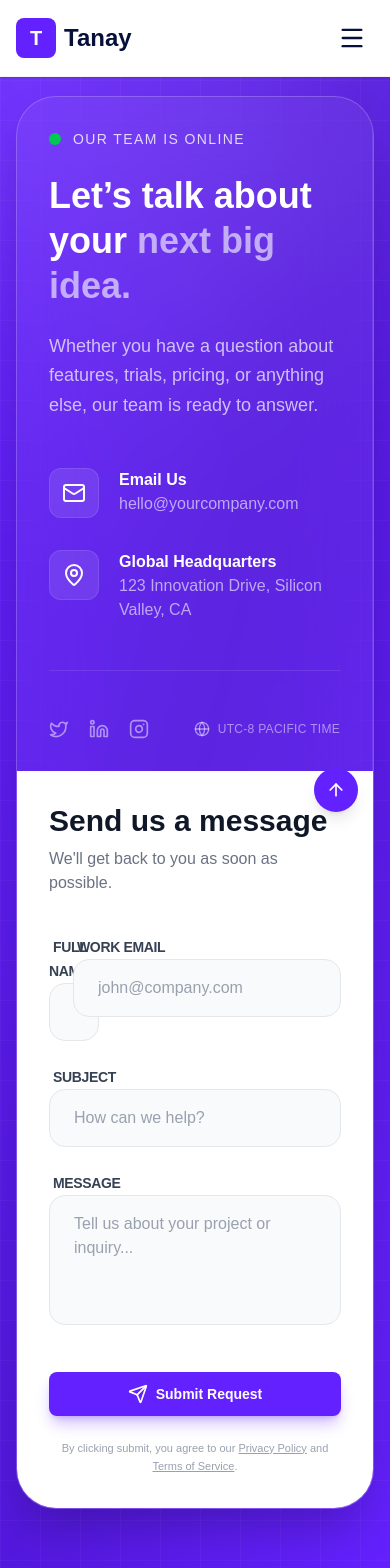
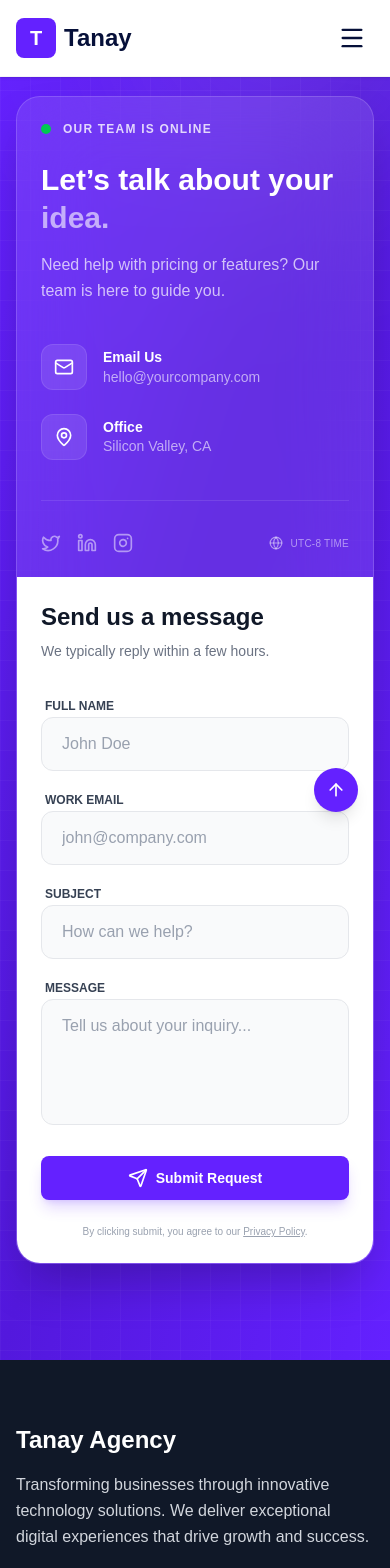
Before and after one commit to NashedShahRoni22/tanay-agencey, a Next.js app: page /contact in a window 390 px wide. Shown: the top 1568 px of the page. Built offline with nearby package versions, Linux system fonts and the light colour scheme.

Commit message:
known responsive issue fixed of testimonial and contact page

```diff
--- a/app/contact/page.jsx
+++ b/app/contact/page.jsx
@@ -27,16 +27,16 @@ const ContactPage = () => {
   };
 
   return (
-    <section className="relative min-h-screen bg-gradient-to-br from-primary via-primary-dark to-primary py-24 lg:py-48 px-4 overflow-hidden">
+    <section className="relative min-h-screen bg-gradient-to-br from-primary via-primary-dark to-primary py-24 md:py-36 lg:py-48 px-4 overflow-hidden">
 
-      {/* --- Professional Animated Background --- */}
+      {/* --- Animated Background --- */}
       <div className="absolute inset-0 z-0">
         <motion.div
           animate={{ scale: [1, 1.1, 1], rotate: [0, 45, 0] }}
           transition={{ duration: 15, repeat: Infinity }}
-          className="absolute -top-[20%] -right-[10%] w-[600px] h-[600px] bg-white/10 rounded-full blur-[120px]"
+          className="absolute -top-[10%] -right-[10%] w-[300px] md:w-[600px] h-[300px] md:h-[600px] bg-white/10 rounded-full blur-[80px] md:blur-[120px]"
         />
-        <div className="absolute inset-0 bg-[linear-gradient(rgba(255,255,255,.03)_1px,transparent_1px),linear-gradient(90deg,rgba(255,255,255,.03)_1px,transparent_1px)] bg-[size:40px_40px]" />
+        <div className="absolute inset-0 bg-[linear-gradient(rgba(255,255,255,.03)_1px,transparent_1px),linear-gradient(90deg,rgba(255,255,255,.03)_1px,transparent_1px)] bg-[size:30px_30px] md:bg-[size:40px_40px]" />
       </div>
 
       <div className="max-w-7xl mx-auto relative z-10">
@@ -44,120 +44,120 @@ const ContactPage = () => {
           variants={containerVars}
           initial="initial"
           animate="animate"
-          className="grid lg:grid-cols-12 gap-0 bg-white/5 backdrop-blur-2xl rounded-[2.5rem] border border-white/20 shadow-2xl overflow-hidden"
+          className="grid lg:grid-cols-12 gap-0 bg-white/5 backdrop-blur-2xl rounded-3xl md:rounded-[2.5rem] border border-white/20 shadow-2xl overflow-hidden"
         >
 
-          {/* LEFT COLUMN: Contact Narrative */}
-          <div className="lg:col-span-5 p-8 md:p-14 flex flex-col justify-between border-r border-white/10">
+          {/* LEFT COLUMN: Info Section */}
+          <div className="lg:col-span-5 p-6 sm:p-10 md:p-14 flex flex-col justify-between lg:border-r border-white/10 bg-white/5 lg:bg-transparent">
             <div>
               <motion.div variants={itemVars} className="flex items-center gap-3 mb-6">
-                <span className="relative flex h-3 w-3">
+                <span className="relative flex h-2.5 w-2.5">
                   <span className="animate-ping absolute inline-flex h-full w-full rounded-full bg-green-400 opacity-75"></span>
-                  <span className="relative inline-flex rounded-full h-3 w-3 bg-green-500"></span>
+                  <span className="relative inline-flex rounded-full h-2.5 w-2.5 bg-green-500"></span>
                 </span>
-                <span className="text-white/80 text-sm font-medium tracking-widest uppercase">Our team is online</span>
+                <span className="text-white/80 text-xs font-bold tracking-widest uppercase">Our team is online</span>
               </motion.div>
 
-              <motion.h1 variants={itemVars} className="text-4xl md:text-5xl font-bold text-white mb-6 leading-tight">
-                Let’s talk about your <span className="text-white/60">next big idea.</span>
+              <motion.h1 variants={itemVars} className="text-3xl md:text-5xl font-bold text-white mb-4 leading-tight">
+                Let’s talk about your <span className="text-white/60">idea.</span>
               </motion.h1>
 
-              <motion.p variants={itemVars} className="text-white/70 text-lg mb-12 leading-relaxed">
-                Whether you have a question about features, trials, pricing, or anything else, our team is ready to answer.
+              <motion.p variants={itemVars} className="text-white/70 text-base md:text-lg mb-10 leading-relaxed">
+                Need help with pricing or features? Our team is here to guide you.
               </motion.p>
 
-              <motion.div variants={itemVars} className="space-y-8">
-                <div className="group flex items-start gap-5">
-                  <div className="p-3 bg-white/10 rounded-xl border border-white/10">
-                    <Mail className="text-white w-6 h-6" />
+              <motion.div variants={itemVars} className="space-y-6 md:space-y-8">
+                <div className="flex items-center gap-4">
+                  <div className="p-3 bg-white/10 rounded-xl border border-white/10 shrink-0">
+                    <Mail className="text-white w-5 h-5 md:w-6 md:h-6" />
                   </div>
-                  <div>
-                    <h4 className="text-white font-semibold">Email Us</h4>
-                    <p className="text-white/60">hello@yourcompany.com</p>
+                  <div className="min-w-0">
+                    <h4 className="text-white font-semibold text-sm md:text-base">Email Us</h4>
+                    <p className="text-white/60 text-sm md:text-base truncate">hello@yourcompany.com</p>
                   </div>
                 </div>
 
-                <div className="group flex items-start gap-5">
-                  <div className="p-3 bg-white/10 rounded-xl border border-white/10">
-                    <MapPin className="text-white w-6 h-6" />
+                <div className="flex items-center gap-4">
+                  <div className="p-3 bg-white/10 rounded-xl border border-white/10 shrink-0">
+                    <MapPin className="text-white w-5 h-5 md:w-6 md:h-6" />
                   </div>
                   <div>
-                    <h4 className="text-white font-semibold">Global Headquarters</h4>
-                    <p className="text-white/60">123 Innovation Drive, Silicon Valley, CA</p>
+                    <h4 className="text-white font-semibold text-sm md:text-base">Office</h4>
+                    <p className="text-white/60 text-sm md:text-base leading-snug">Silicon Valley, CA</p>
                   </div>
                 </div>
               </motion.div>
             </div>
 
-            <motion.div variants={itemVars} className="pt-12 border-t border-white/10 mt-12 flex items-center justify-between">
-              <div className="flex gap-5">
+            <motion.div variants={itemVars} className="pt-8 border-t border-white/10 mt-10 flex flex-wrap items-center justify-between gap-4">
+              <div className="flex gap-4">
                 {[Twitter, Linkedin, Instagram].map((Icon, i) => (
                   <a key={i} href="#" className="text-white/50 hover:text-white transition-all transform hover:scale-110">
                     <Icon className="w-5 h-5" />
                   </a>
                 ))}
               </div>
-              <div className="flex items-center gap-2 text-white/50 text-xs tracking-wide">
-                <Globe className="w-4 h-4" />
-                <span>UTC-8 PACIFIC TIME</span>
+              <div className="flex items-center gap-2 text-white/50 text-[10px] md:text-xs tracking-wide">
+                <Globe className="w-3.5 h-3.5" />
+                <span>UTC-8 TIME</span>
               </div>
             </motion.div>
           </div>
 
-          {/* RIGHT COLUMN: Professional Form - NOW SOLID WHITE */}
-          <div className="lg:col-span-7 p-8 md:p-14 bg-white">
-            <motion.div variants={itemVars} className="mb-10">
-              <h2 className="text-3xl font-bold text-gray-900 mb-2">Send us a message</h2>
-              <p className="text-gray-500 font-medium">We'll get back to you as soon as possible.</p>
+          {/* RIGHT COLUMN: Form - Solid White */}
+          <div className="lg:col-span-7 p-6 sm:p-10 md:p-14 bg-white">
+            <motion.div variants={itemVars} className="mb-8 md:mb-10">
+              <h2 className="text-2xl md:text-3xl font-bold text-gray-900 mb-2">Send us a message</h2>
+              <p className="text-gray-500 text-sm md:text-base font-medium">We typically reply within a few hours.</p>
             </motion.div>
 
-            <motion.form variants={containerVars} className="grid grid-cols-1 md:grid-cols-2 gap-6">
-              <motion.div variants={itemVars} className="space-y-2 col-span-1">
-                <label className="text-sm font-bold text-gray-700 ml-1 uppercase tracking-tight">Full Name</label>
+            <motion.form variants={containerVars} className="grid grid-cols-1 md:grid-cols-2 gap-4 md:gap-6">
+              <motion.div variants={itemVars} className="space-y-1.5 col-span-1">
+                <label className="text-xs font-bold text-gray-700 ml-1 uppercase">Full Name</label>
                 <input
                   type="text"
                   placeholder="John Doe"
-                  className="w-full bg-gray-50 border border-gray-200 focus:border-primary focus:ring-4 focus:ring-primary/5 rounded-2xl px-6 py-4 text-gray-900 placeholder:text-gray-400 outline-none transition-all font-medium"
+                  className="w-full bg-gray-50 border border-gray-200 focus:border-primary focus:ring-4 focus:ring-primary/5 rounded-xl md:rounded-2xl px-5 py-3.5 md:py-4 text-gray-900 text-base placeholder:text-gray-400 outline-none transition-all"
                 />
               </motion.div>
 
-              <motion.div variants={itemVars} className="space-y-2 col-span-1">
-                <label className="text-sm font-bold text-gray-700 ml-1 uppercase tracking-tight">Work Email</label>
+              <motion.div variants={itemVars} className="space-y-1.5 col-span-1">
+                <label className="text-xs font-bold text-gray-700 ml-1 uppercase">Work Email</label>
                 <input
                   type="email"
                   placeholder="john@company.com"
-                  className="w-full bg-gray-50 border border-gray-200 focus:border-primary focus:ring-4 focus:ring-primary/5 rounded-2xl px-6 py-4 text-gray-900 placeholder:text-gray-400 outline-none transition-all font-medium"
+                  className="w-full bg-gray-50 border border-gray-200 focus:border-primary focus:ring-4 focus:ring-primary/5 rounded-xl md:rounded-2xl px-5 py-3.5 md:py-4 text-gray-900 text-base placeholder:text-gray-400 outline-none transition-all"
                 />
               </motion.div>
 
-              <motion.div variants={itemVars} className="space-y-2 col-span-2">
-                <label className="text-sm font-bold text-gray-700 ml-1 uppercase tracking-tight">Subject</label>
+              <motion.div variants={itemVars} className="space-y-1.5 col-span-full">
+                <label className="text-xs font-bold text-gray-700 ml-1 uppercase">Subject</label>
                 <input
                   type="text"
                   placeholder="How can we help?"
-                  className="w-full bg-gray-50 border border-gray-200 focus:border-primary focus:ring-4 focus:ring-primary/5 rounded-2xl px-6 py-4 text-gray-900 placeholder:text-gray-400 outline-none transition-all font-medium"
+                  className="w-full bg-gray-50 border border-gray-200 focus:border-primary focus:ring-4 focus:ring-primary/5 rounded-xl md:rounded-2xl px-5 py-3.5 md:py-4 text-gray-900 text-base placeholder:text-gray-400 outline-none transition-all"
                 />
               </motion.div>
 
-              <motion.div variants={itemVars} className="space-y-2 col-span-2">
-                <label className="text-sm font-bold text-gray-700 ml-1 uppercase tracking-tight">Message</label>
+              <motion.div variants={itemVars} className="space-y-1.5 col-span-full">
+                <label className="text-xs font-bold text-gray-700 ml-1 uppercase">Message</label>
                 <textarea
                   rows={4}
-                  placeholder="Tell us about your project or inquiry..."
-                  className="w-full bg-gray-50 border border-gray-200 focus:border-primary focus:ring-4 focus:ring-primary/5 rounded-2xl px-6 py-4 text-gray-900 placeholder:text-gray-400 outline-none transition-all resize-none font-medium"
+                  placeholder="Tell us about your inquiry..."
+                  className="w-full bg-gray-50 border border-gray-200 focus:border-primary focus:ring-4 focus:ring-primary/5 rounded-xl md:rounded-2xl px-5 py-3.5 md:py-4 text-gray-900 text-base placeholder:text-gray-400 outline-none transition-all resize-none"
                 />
               </motion.div>
 
-              <motion.div variants={itemVars} className="col-span-2 pt-4">
+              <motion.div variants={itemVars} className="col-span-full pt-2">
                 <button
                   type="submit"
-                  className="btn-primary w-full md:w-auto shadow-2xl shadow-primary/30"
+                  className="btn-primary w-full md:w-auto shadow-xl shadow-primary/20 flex justify-center items-center"
                 >
                   <Send className="w-5 h-5" />
                   Submit Request
                 </button>
-                <p className="text-gray-400 text-[11px] mt-6 text-center md:text-left leading-relaxed">
-                  By clicking submit, you agree to our <span className="underline cursor-pointer">Privacy Policy</span> and <span className="underline cursor-pointer">Terms of Service</span>.
+                <p className="text-gray-400 text-[10px] md:text-[11px] mt-6 text-center md:text-left">
+                  By clicking submit, you agree to our <span className="underline">Privacy Policy</span>.
                 </p>
               </motion.div>
             </motion.form>
--- a/components/home/Testimonial.jsx
+++ b/components/home/Testimonial.jsx
@@ -134,7 +134,7 @@ export default function Testimonial() {
           <Swiper
             modules={[Navigation, Pagination, Autoplay]}
             spaceBetween={20}
-            slidesPerView={1.5}
+            slidesPerView={1}
             navigation={{
               nextEl: '.testimonial-button-next',
               prevEl: '.testimonial-button-prev',
@@ -149,11 +149,11 @@ export default function Testimonial() {
             }}
             breakpoints={{
               640: {
-                slidesPerView: 1.8,
+                slidesPerView: 1,
                 spaceBetween: 25,
               },
               1024: {
-                slidesPerView: 2.2,
+                slidesPerView: 2,
                 spaceBetween: 30,
               },
             }}
```
